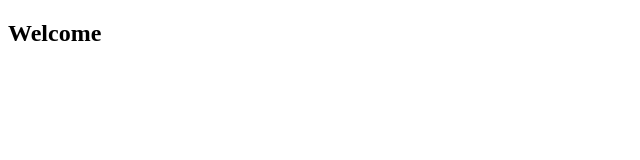
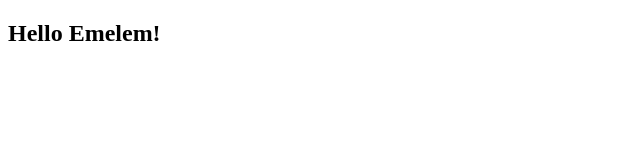
Before and after one commit to HMusther/portfolio, a plain HTML site: page index.html in a window 1280 px wide. Shown: the whole page, without its empty margins (0-640 px from the left). Drawn offline with Linux system fonts and the light colour scheme.

Commit message:
Update index.html

```diff
--- a/index.html
+++ b/index.html
@@ -4,6 +4,6 @@
   <title> Harry Musther - Developer </title>
 </head>
 <body>
-  <h2> Welcome </h2>
+  <h2> Hello Emelem! </h2>
 </body>
 </html>
```
